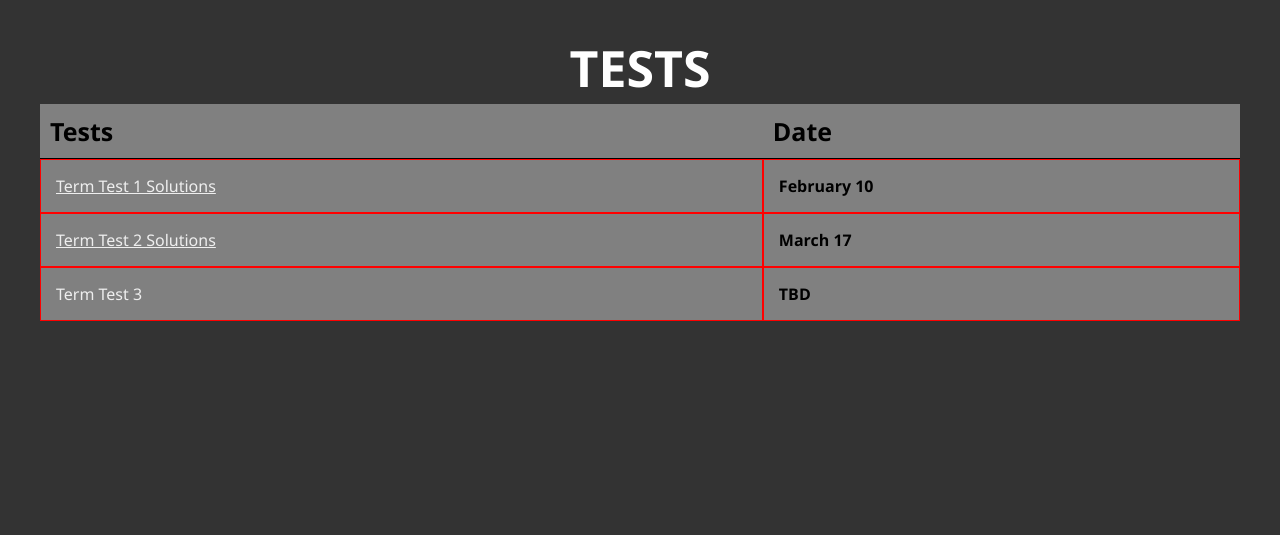
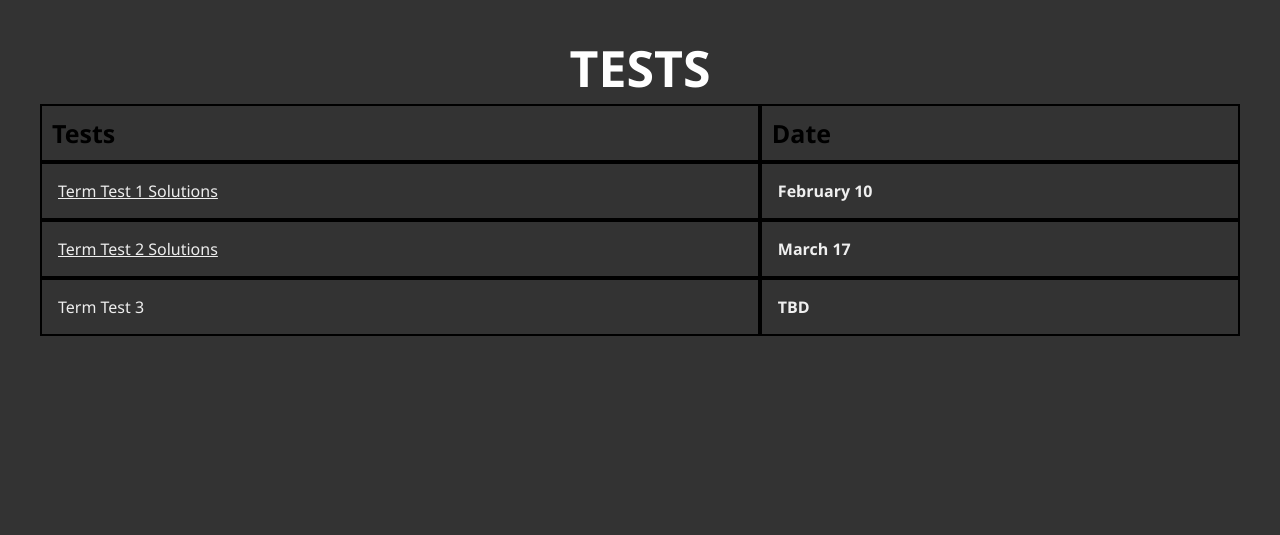
Before and after one commit to ShawnGeorge03/CSCB20-A3, a Flask app: page /tests in a window 1280 px wide. Shown: the part 50-585 px from the top of the page. Run offline with Flask 2, Linux system fonts and the light colour scheme.

Commit message:
Commented the styles of test css

```diff
--- a/static/css/test.css
+++ b/static/css/test.css
@@ -1,47 +1,54 @@
+/*Sets the height of the div wrapper*/
 .wrapper {
   height: 100vh;
 }
 
+/*Sets up the genral requirements of the table*/
 #resp-table {
   width: 100%;
   height: 100px;
   display: table;
 }
 
+/*Styles the tables column headers*/
 #resp-table-header {
   display: table-header-group;
-  background-color: gray;
   font-weight: bold;
   font-size: 25px;
 }
 
+/*Styles each of the table column headers text*/
 .table-header-cell {
   display: table-cell;
   padding: 10px;
   text-align: justify;
-  border-bottom: 1px solid black;
+  border: 2px solid black;
 }
 
+/*Styles the each of the group of rows*/
 #resp-table-body {
   display: table-row-group;
 }
 
+/*Styles the each individual row*/
 .resp-table-row {
   display: table-row;
 }
 
+/*Styles each individual cell
+containg text*/
 .table-body-cell {
   display: table-cell;
-  color: black;
-  background-color: gray;
-  border: 1px solid red;
+  color: #efefef;
+  border: 2px solid black;
   text-align: left;
-  padding: 15px;
+  padding: 1rem;
 }
 
+/* Breakpoint when the width is less than or equal to 1080 px */
 @media (max-width: 1080px) {
+  /*Changes the width of the div wrapper*/
   .wrapper {
     width: 850px;
-    overflow-x: hidden;
   }
 }
```
